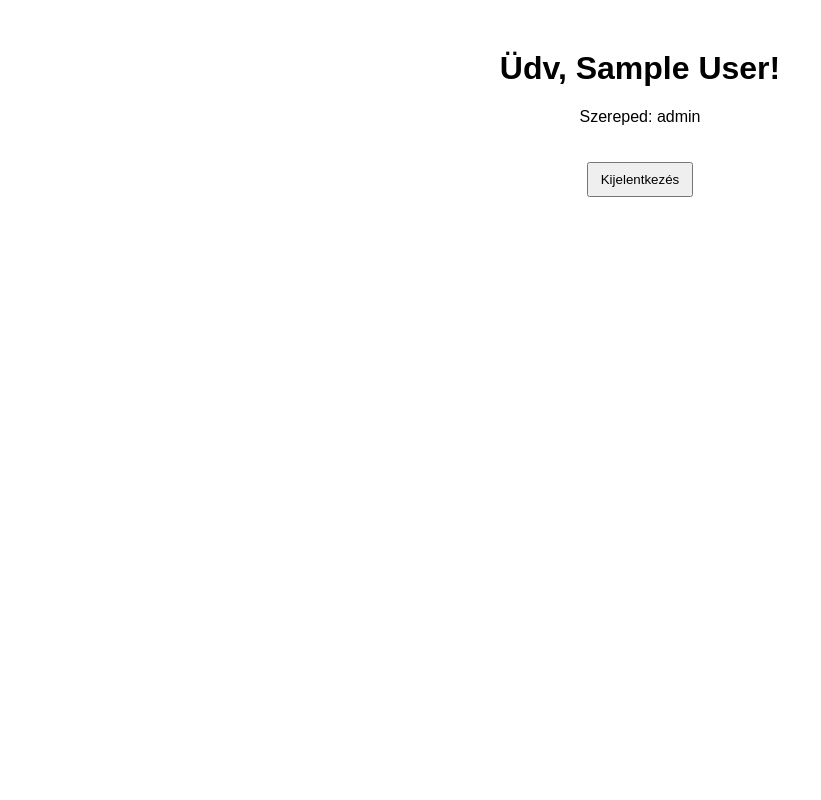
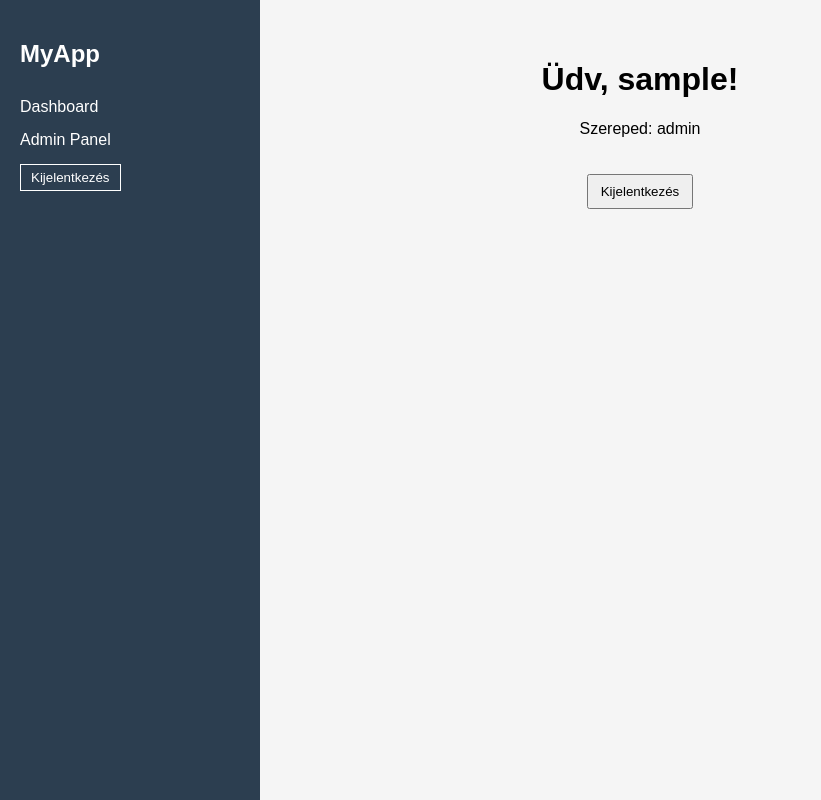
Before and after one commit to axoradata/Nagyprojekt, a Vue app in the folder Frontend/: page /dashboard in a window 1280 px wide. Shown: the whole page, without its empty margins (0-821 px from the left). Built offline with nearby package versions, Linux system fonts and the light colour scheme; sample sign-in values are in the browser's storage.

Commit message:
Sidebar component letrehozasa es importalasa

```diff
--- /dev/null
+++ b/Frontend/src/components/Sidebar.vue
@@ -0,0 +1,77 @@
+<template>
+  <aside class="sidebar">
+    <h2>MyApp</h2>
+    <ul>
+      <li><router-link to="/dashboard">Dashboard</router-link></li>
+      <li v-if="user && user.role === 'admin'"><router-link to="/admin">Admin Panel</router-link></li>
+      <li v-if="user && user.role === 'leader'"><router-link to="/leader">Csoportvezetői Panel</router-link></li>
+      <li v-if="user"><button @click="logout">Kijelentkezés</button></li>
+    </ul>
+  </aside>
+</template>
+
+<script>
+export default {
+  name: 'Sidebar',
+  data() {
+    return {
+      user: null
+    }
+  },
+  created() {
+    const storedUser = localStorage.getItem('user')
+    if (storedUser) {
+      this.user = JSON.parse(storedUser)
+    }
+  },
+  methods: {
+    logout() {
+      localStorage.removeItem('user')
+      this.$router.push('/login')
+    }
+  }
+}
+</script>
+
+<style scoped>
+.sidebar {
+  position: fixed;
+  left: 0;
+  top: 0;
+  width: 220px;
+  height: 100vh;
+  background-color: #2c3e50;
+  padding: 20px;
+  color: white;
+}
+
+.sidebar h2 {
+  margin-bottom: 30px;
+}
+
+.sidebar ul {
+  list-style: none;
+  padding: 0;
+}
+
+.sidebar li {
+  margin-bottom: 15px;
+}
+
+.sidebar a {
+  color: white;
+  text-decoration: none;
+}
+
+.sidebar a:hover {
+  text-decoration: underline;
+}
+
+.sidebar button {
+  background: none;
+  border: 1px solid white;
+  color: white;
+  padding: 5px 10px;
+  cursor: pointer;
+}
+</style>
--- a/Frontend/src/data.js
+++ b/Frontend/src/data.js
@@ -2,23 +2,38 @@
 export const users = [
   {
     id: 1,
-    name: 'Admin Felhasználó',
+    username: 'Admin Felhasználó',
     email: 'admin@example.com',
     password: '1234',
-    role: 'admin'
+    role_id: '1'
   },
   {
     id: 2,
-    name: 'Csoportvezető',
+    username: 'Csoportvezető',
     email: 'leader@example.com',
     password: '1234',
-    role: 'leader'
+    role_id: '2'
   },
   {
     id: 3,
-    name: 'Dolgozó',
+    username: 'Dolgozó',
     email: 'worker@example.com',
     password: '1234',
-    role: 'worker'
+    role_id: '3'
   }
 ]
+
+export const roles =  [
+  {
+    id: 1,
+    role: "admin"
+  },
+  {
+    id: 2,
+    role: "leader"
+  },
+  {
+    id: 1,
+    role: "worker"
+  }
+]
--- a/Frontend/src/views/Dashboard.vue
+++ b/Frontend/src/views/Dashboard.vue
@@ -1,13 +1,23 @@
 <template>
-  <div class="dashboard">
-    <h1>Üdv, {{ user.name }}!</h1>
-    <p>Szereped: {{ user.role }}</p>
-    <button @click="logout">Kijelentkezés</button>
+  <div class="layout">
+    <Sidebar />
+    <div class="dashboard">
+      <h1>Üdv, {{ user.username }}!</h1>
+      <p>Szereped: {{ user.role }}</p>
+      <button @click="logout">Kijelentkezés</button>
+    </div>
   </div>
 </template>
 
 <script>
+import { roles } from '../data'
+import Sidebar from '../components/Sidebar.vue'
+
 export default {
+  components: {
+    Sidebar
+  },
+
   name: 'Dashboard',
   data() {
     return {
@@ -18,6 +28,10 @@ export default {
     const storedUser = localStorage.getItem('user')
     if (storedUser) {
       this.user = JSON.parse(storedUser)
+      const role = roles.find(r => r.id === parseInt(this.user.role_id))
+      if (role) {
+        this.user.role = role.role  // hozzáadjuk a user objektumhoz a role nevet
+      }
     } else {
       // ha nincs bejelentkezett user, visszairányít a loginra
       this.$router.push('/login')
@@ -33,11 +47,19 @@ export default {
 </script>
 
 <style scoped>
+.layout {
+  display: flex;
+  height: 100vh; /* teljes képernyőmagasság */
+}
+
 .dashboard {
-  max-width: 600px;
-  margin: 50px auto;
+  flex-grow: 1; /* a dashboard kitölti a maradék helyet */
+  padding: 40px;
   text-align: center;
+  background: #f5f5f5;
+  overflow-y: auto;
 }
+
 button {
   padding: 8px 12px;
   cursor: pointer;
```
Also changed, not shown: Frontend/src/components/HelloWorld.vue (deleted, +0 -43 lines).
